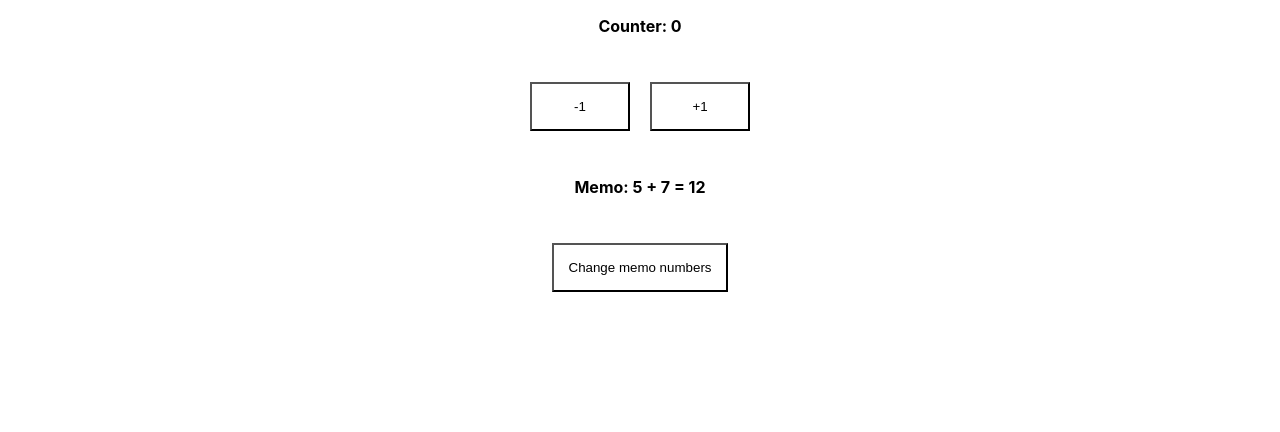
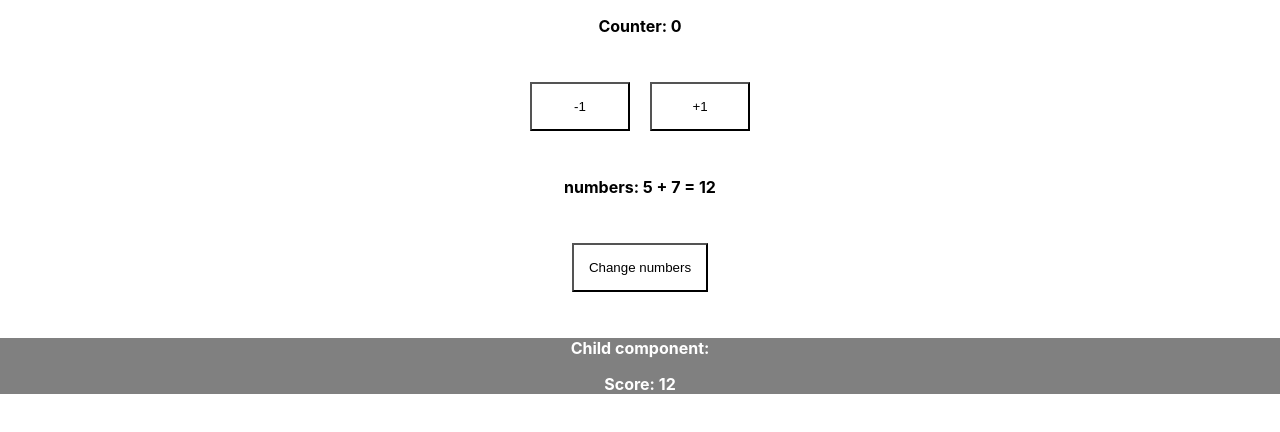
Before and after one commit to love-coding-pl/React-Hooks-Examples, a React (Create React App) app: page / in a window 1280 px wide. Shown: the top 432 px of the page. Built offline with nearby package versions, Linux system fonts and the light colour scheme.

Commit message:
useCallback hook

```diff
--- /dev/null
+++ b/src/components/child.js
@@ -0,0 +1,20 @@
+import React, {useState, useEffect} from 'react';
+
+const Child = (props) => {
+    const [num, setNum] = useState(0);
+
+    // avoid re-render (setting new value in state) when props.value is not changing
+    useEffect(() => {
+        setNum(props.value);
+    }, [props.value]);
+
+    console.log("Child re-render");
+    return (
+        <div style={{backgroundColor: "gray", color: "white"}}>
+            <p>Child component:</p>
+            <p>Score: {num}</p>
+        </div>
+    )
+}
+
+export default Child;
--- a/src/components/hookExample.js
+++ b/src/components/hookExample.js
@@ -1,19 +1,14 @@
-import React, { useState, useMemo } from 'react';
+import React, { useState, useCallback } from 'react';
+import Child from './child.js';
 
 const HookExample = () => {
     const [counter, setCounter] = useState(0);
     const [numbers, setNumbers] = useState({a: 5, b: 7})
 
-    const calculations = () => {
-        // here you can add some calculations
-        console.log("calculations are made here");
-        return numbers.a + numbers.b;
-    }
+    // callback depends on numbers.a, and numbers.b, so child will be re-render only, if this values will change (because we pass callback to child as props)
+    const callback = useCallback( () => numbers.a + numbers.b, [numbers.a, numbers.b]);
 
-    // if your calculations will be wrapped in useMemo, it will be re-render only if dependencies will change
-    // otherwise it will be "read value from memory"
-    const memo = useMemo(() => calculations(numbers.a, numbers.b), [numbers.a, numbers.b]);
-
+    console.log("Parent re-render");
     return (
         <div className="App">
             <p>Counter: {counter}</p>
@@ -21,9 +16,12 @@ const HookExample = () => {
                 <button onClick={() => setCounter(counter-1) }>-1</button>
                 <button onClick={() => setCounter(counter+1) }>+1</button>
             </div>
-            <p>Memo: {numbers.a} + {numbers.b} = {memo}</p>
+            <p>numbers: {numbers.a} + {numbers.b} = {callback()}</p>
             <div>
-                <button onClick={() => setNumbers({a: numbers.a + 1, b: numbers.b + 2}) }>Change memo numbers</button>
+                <button onClick={() => setNumbers({a: numbers.a + 1, b: numbers.b + 2}) }>Change numbers</button>
+            </div>
+            <div>
+                <Child value={callback} />
             </div>
         </div>
     );
```
